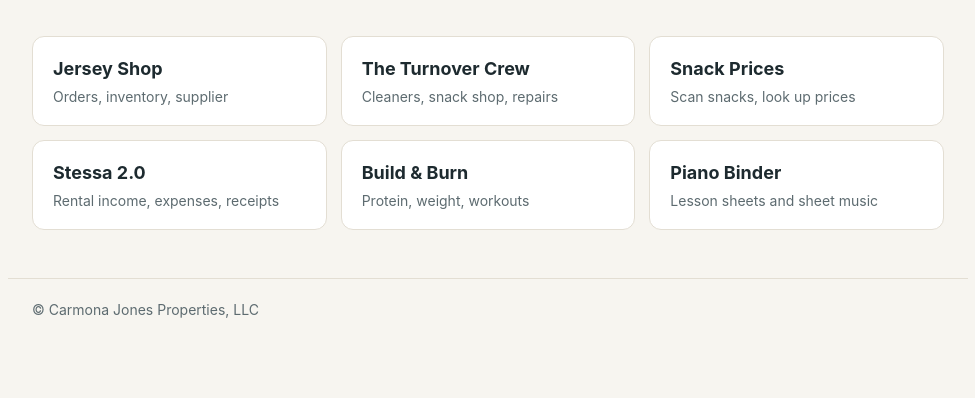
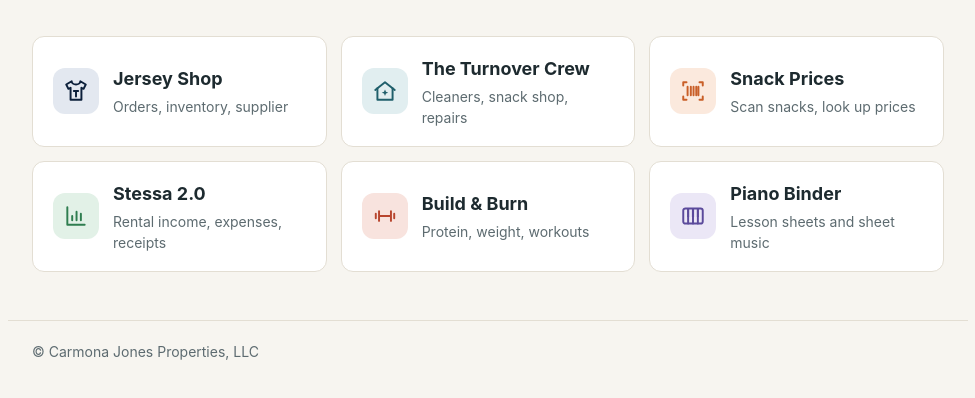
Before and after one commit to carmonajonesproperties/cjventures-site, a plain HTML site: page index.html in a window 1280 px wide. Shown: the part 144-542 px from the top of the page, without its empty margins (152-1127 px from the left). Drawn offline with Linux system fonts and the light colour scheme.

Commit message:
Add matching icons to the home page app buttons
Co-Authored-By: Claude Opus 5.5 <noreply@anthropic.com>

```diff
--- a/index.html
+++ b/index.html
@@ -19,7 +19,10 @@
   .brand { font-size: 14px; letter-spacing: .14em; text-transform: uppercase; color: var(--accent); font-weight: 600; }
   h1 { font-size: clamp(32px,6vw,48px); line-height: 1.1; margin: 10px 0 0; }
   .grid { display:grid; grid-template-columns:repeat(auto-fill,minmax(230px,1fr)); gap:14px; padding-top: 24px; }
-  .card { display:block; background:var(--card); border:1px solid var(--line); border-radius:12px; padding:18px 20px; text-decoration:none; color:inherit; transition:transform .15s, box-shadow .15s; }
+  .card { display:flex; align-items:center; gap:14px; background:var(--card); border:1px solid var(--line); border-radius:12px; padding:18px 20px; text-decoration:none; color:inherit; transition:transform .15s, box-shadow .15s; }
+  .icon { flex:0 0 46px; width:46px; height:46px; border-radius:12px; display:grid; place-items:center; color:var(--c); background:var(--t); }
+  .icon svg { width:26px; height:26px; fill:none; stroke:currentColor; stroke-width:1.8; stroke-linecap:round; stroke-linejoin:round; }
+  .icon svg .fill { fill:currentColor; stroke:none; }
   .card:hover { transform:translateY(-2px); box-shadow:0 6px 18px rgba(0,0,0,.08); }
   .card h2 { margin:0 0 4px; font-size:18px; }
   .card p { margin:0; color:var(--muted); font-size:14px; }
@@ -33,12 +36,12 @@
 </header>
 <main>
   <section class="grid">
-    <a class="card" href="/jerseys/"><h2>Jersey Shop</h2><p>Orders, inventory, supplier</p></a>
-    <a class="card" href="/TheTurnoverCrew/"><h2>The Turnover Crew</h2><p>Cleaners, snack shop, repairs</p></a>
-    <a class="card" href="/prices/"><h2>Snack Prices</h2><p>Scan snacks, look up prices</p></a>
-    <a class="card" href="/stessa/"><h2>Stessa 2.0</h2><p>Rental income, expenses, receipts</p></a>
-    <a class="card" href="/buildandburn/"><h2>Build &amp; Burn</h2><p>Protein, weight, workouts</p></a>
-    <a class="card" href="/piano/"><h2>Piano Binder</h2><p>Lesson sheets and sheet music</p></a>
+    <a class="card" href="/jerseys/"><span class="icon" style="--c:#0b1f3a;--t:#e3e8f0" aria-hidden="true"><svg viewBox="0 0 24 24"><path d="M8 3 3 6l2 4 2-1v11h10V9l2 1 2-4-5-3c0 1.7-1.8 3-4 3S8 4.7 8 3Z"/><path d="M10 12h4M12 12v5"/></svg></span><div><h2>Jersey Shop</h2><p>Orders, inventory, supplier</p></div></a>
+    <a class="card" href="/TheTurnoverCrew/"><span class="icon" style="--c:#1f5f6b;--t:#e1eef0" aria-hidden="true"><svg viewBox="0 0 24 24"><path d="M3 11 12 4l9 7"/><path d="M5 9.5V20h14V9.5"/><path class="fill" d="M12 10.5l.9 2.1 2.1.9-2.1.9-.9 2.1-.9-2.1-2.1-.9 2.1-.9Z"/></svg></span><div><h2>The Turnover Crew</h2><p>Cleaners, snack shop, repairs</p></div></a>
+    <a class="card" href="/prices/"><span class="icon" style="--c:#c95f28;--t:#fbe9dd" aria-hidden="true"><svg viewBox="0 0 24 24"><path d="M3 7V4h3M18 4h3v3M21 17v3h-3M6 20H3v-3"/><path d="M7 8v8M10 8v8M12.5 8v8M15 8v8M17 8v8"/></svg></span><div><h2>Snack Prices</h2><p>Scan snacks, look up prices</p></div></a>
+    <a class="card" href="/stessa/"><span class="icon" style="--c:#2e7d4f;--t:#e2f1e7" aria-hidden="true"><svg viewBox="0 0 24 24"><path d="M4 4v16h16"/><path d="M8.5 16v-4M12.5 16V8M16.5 16v-6"/></svg></span><div><h2>Stessa 2.0</h2><p>Rental income, expenses, receipts</p></div></a>
+    <a class="card" href="/buildandburn/"><span class="icon" style="--c:#b8452e;--t:#f8e3de" aria-hidden="true"><svg viewBox="0 0 24 24"><path d="M6.5 7.5v9M3.5 10v4M17.5 7.5v9M20.5 10v4M6.5 12h11"/></svg></span><div><h2>Build &amp; Burn</h2><p>Protein, weight, workouts</p></div></a>
+    <a class="card" href="/piano/"><span class="icon" style="--c:#5b4a9b;--t:#ebe7f6" aria-hidden="true"><svg viewBox="0 0 24 24"><rect x="3" y="5" width="18" height="14" rx="2"/><path d="M7.5 13v6M12 13v6M16.5 13v6"/><path class="fill" d="M6.5 5h2v8h-2zM11 5h2v8h-2zM15.5 5h2v8h-2z"/></svg></span><div><h2>Piano Binder</h2><p>Lesson sheets and sheet music</p></div></a>
   </section>
 </main>
 <footer>&copy; Carmona Jones Properties, LLC</footer>
```
